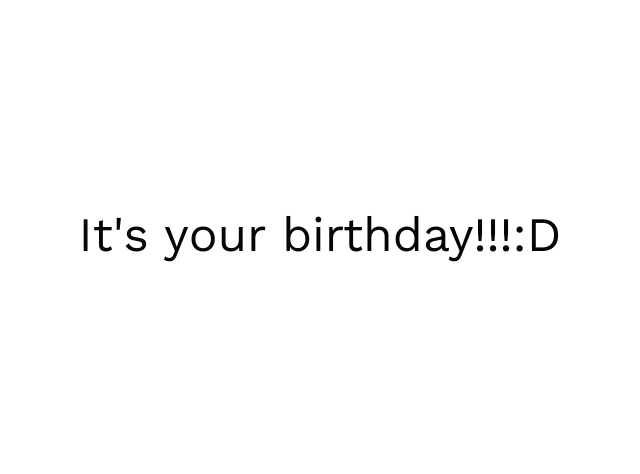
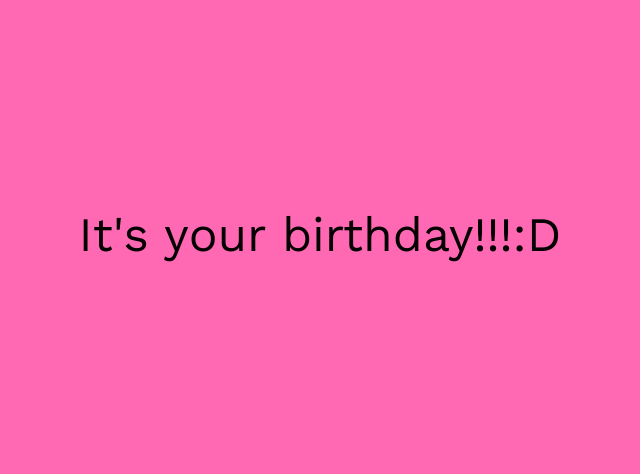
Before and after one commit to sheikh-saifi/happy-birthday, a website: page index.html in a window 1280 px wide. Shown: the part 2-476 px from the top of the page, without its empty margins (320-960 px from the left). Drawn offline with nearby package versions, Linux system fonts and the light colour scheme.

Commit message:
Update style.css

```diff
--- a/style/style.css
+++ b/style/style.css
@@ -5,6 +5,7 @@ html {
 body {
   margin: 0;
   font-family: "Work Sans", sans-serif;
+  background-color: #ff69b4; /* HOT PINK */
 }
 
 .container {
```
